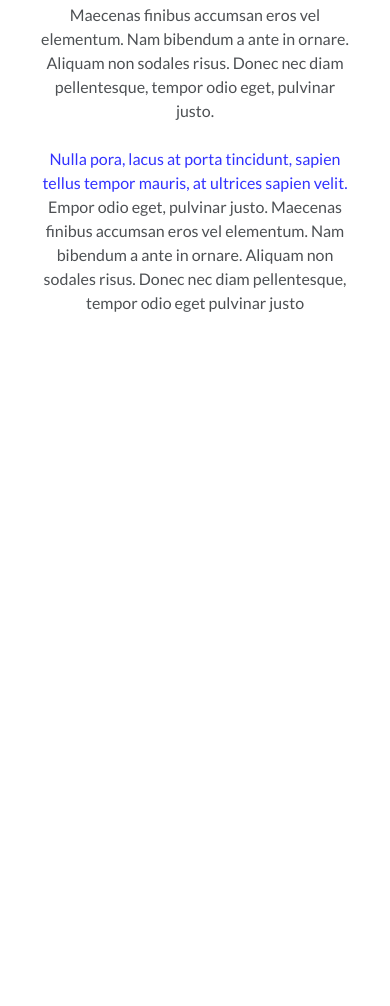
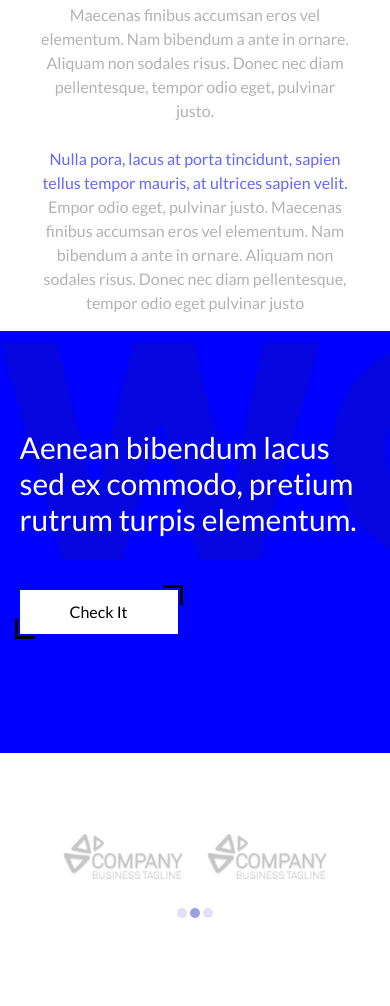
Before and after one commit to TomaszSygut/ClickRay-Recuirement, a plain HTML site: page index.html in a window 390 px wide. Shown: the part 2670-3676 px from the top of the page. Before the commit the page ends 3001 px from the top, so only its background shows below. Drawn offline with nearby package versions, Linux system fonts and the light colour scheme.

Commit message:
next 2 sections/ footer left

```diff
--- a/index.html
+++ b/index.html
@@ -178,8 +178,35 @@
       <h2 class="fourth-section-content-title">Donec nec diam pellentesque, tempor odio eget, pulvinar justo.</h2>
       <p class="fourth-section-content-p">Maecenas finibus accumsan eros vel elementum. Nam bibendum a ante in ornare. Aliquam non sodales risus. Donec nec diam pellentesque, tempor odio eget, pulvinar justo.</p>
       <p class="fourth-section-content-p"><span>Nulla pora, lacus at porta tincidunt, sapien tellus tempor mauris, at ultrices sapien velit.</span> Empor odio eget, pulvinar justo. Maecenas finibus accumsan eros vel elementum. Nam bibendum a ante in ornare. Aliquam non sodales risus. Donec nec diam pellentesque, tempor odio eget pulvinar justo</p>
+  </div>
+  </section>
 
+  <section class="fifth-section-container">
+    <div class="fifth-section-workharder"></div>
+    <div class="fifth-section-layer"></div>
+    <div class="fifth-section-wrapper">
+<div class="fifth-section-content">
+       <h1>Aenean bibendum lacus sed ex commodo, pretium rutrum turpis elementum.</h1>
+       <button>Check It</button>
+      </div>
 
+       <div class="fifth-section-tablet">
+         <img src="IMG/Macbook Air Mockup.png" alt="">
+       </div>
+    </div>
+
+  </section>
+  <section class="sixth-section-container">
+ <div class="logos">
+    <img src="IMG/szarelogo.png" alt="">
+    <img src="IMG/szarelogo.png" alt="">
+    <img src="IMG/szarelogo.png" alt="">
+    <img src="IMG/szarelogo.png" alt="">
+  </div>
+  <div class="dots">
+    <div class="dot"></div>
+    <div class="dot"></div>
+    <div class="dot"></div>
   </div>
   </section>
   <script src="script.js"></script>
--- a/style.css
+++ b/style.css
@@ -159,13 +159,13 @@ html {
 .first-section-dashboard {
     position: absolute;
     z-index: 10;
-    left: 25%;
+    left: 30vw;
     top: 30%;
 }
 
 .first-section-dashboard img {
     border-style: none;
-    max-width: 50vw;
+    max-width: 40vw;
     height: auto;
 }
 
@@ -363,13 +363,14 @@ margin-right: 3vw;
 }
 
 .fourth-section-content-title{
-    width: 40%;
+    width: 30%;
     text-align: center;
 
 }
 .fourth-section-content-p{
-    width: 50%;
-    opacity: 0.8;
+    width: 35%;
+    color: grey;
+    opacity: .5;
     text-align: center;
     margin-top: 2%;
 }
@@ -381,12 +382,98 @@ margin-right: 3vw;
     color: blue;
 }
 
+/* Section 5 */
+.fifth-section-container{
+    height: 50vh;
+    background-color: blue;
+}
+.fifth-section-workharder{
+background-image: url(IMG/Workharder.png);
+width: 100%;
+height: 223px;
+position: absolute;
+margin-top: 2%;
+left: 100px;
+background-repeat: no-repeat;
 
+}
+.fifth-section-wrapper {
+    height: 50vh;
+    display: flex;
+    justify-content: space-around;
+    align-items: center;
+}
+.fifth-section-content{
+width: 30%;
+margin-left: 20%;
+z-index: 10;
 
+}
+.fifth-section-content h1 {
+   font-size: 30px;
+   z-index: 2;
+   padding-bottom: 25px;
+   color: white;
+    }
+.fifth-section-content button {
+    padding: 10px 50px;
+    background-color: white;
+    border: none;
+    outline: none;
+    cursor: pointer;
+    margin: 20px 0;
+    position: relative;
 
+}
+.fifth-section-content button::before{
+    content: "";
+        position: absolute;
+        bottom: -5px;
+        left: -5px;
+        width: 20px;
+        height: 20px;
+        border-left: 3px solid black;
+        border-bottom: 3px solid black;
+}
+.fifth-section-content button::after{
+    content: "";
+    position: absolute;
+    top: -5px;
+    right: -5px;
+    width: 20px;
+    height: 20px;
+    border-right: 3px solid black;
+    border-top: 3px solid black;
+}
+.fifth-section-tablet {
+    transform:translateY(10%);
+    z-index: 2;
+}
 
+.sixth-section-container {
+height: 30vh;
+display: flex;
+flex-direction: column;
+justify-content: center;
+align-items: center;
+
+}
+.logos{
+display: flex;
+justify-content: center;
+align-items: center;
+
+}
+.sixth-section-container img {
+opacity: 0.6;
+max-width:171px;
+max-height: 66px;
+margin-left: 5%;
+margin-right: 5%;
+}
 
 @media screen and (width: 280px) {
+
 
      .third-section-content{
         font-size: 12px;
@@ -400,8 +487,17 @@ margin-right: 3vw;
         .fourth-section-picture{
             width: 35px;
       }
+
+}
+@media screen and (max-width: 400px){
+    .sixth-section-container img {
+        max-width:120px;
+        }
 }
 @media screen and (max-width: 1100px) {
+    .fifth-section-workharder{
+        left: 0px;
+        }
     .second-section-heading{
         width: 65%;
      }
@@ -454,9 +550,70 @@ margin-right: 3vw;
         .third-section-play{
             padding-top: 10px;
         }
+
+        /* section 5 */
+
+
+        .fifth-section-wrapper {
+            height: 50vh;
+            justify-content: center;
+        }
+        .fifth-section-content{
+        width: 40%;
+        margin-left: 0;
+        justify-content: center;
+        }
+        .fifth-section-content h1 {
+           font-size: 35px;
+            }
+        .fifth-section-tablet {
+            display: none;
+        }
+        .sixth-section-container img:nth-child(1), .sixth-section-container img:nth-child(3) {
+            display: none;
+        }
+.dots{
+    margin-top: 5%;
 }
+        .dot{
+            margin-top: 5%;
+            height: 10px;
+            width: 10px;
+            background-color: #bbb;
+            border-radius: 50%;
+            background-color: rgb(93, 93, 209);
+            opacity: 0.2;
+            display: inline-block;
+            }
+            .dot:nth-child(2){
+                opacity: 0.6;
+                }
+}
+@media (max-width: 1400px) and (orientation:landscape){
+    .fifth-section-workharder{
+        left: 0px;
+        }
+}
+@media (max-width: 850px) and (orientation: landscape){
+    /* section 5 */
+    .fifth-section-container{
+        height: 300px;
+    }
 
+    .fifth-section-wrapper {
+        height: 50vh;
+        justify-content: center;
+    }
+    .fifth-section-content{
+    width: 80%;
+    }
+    .fifth-section-content h1 {
+        margin-top: 20%;
+       font-size: 25px;
+        }
+}
 @media (max-width: 1024px) and (orientation: landscape) {
+
     .first-section-wrapper {
         height: 70vh;
     }
@@ -499,9 +656,13 @@ margin-right: 3vw;
         .third-section-play{
             padding-top: 10px;
         }
+
+
+
 }
 
-@media screen and (max-width: 755px) {
+@media screen and (max-width: 800px) {
+
     .second-section-boxes{
         padding-left: 50px;
         padding-right: 50px;
@@ -566,8 +727,8 @@ margin-right: 3vw;
 
         /* section 4 */
         .fourth-section-picture{
-    margin-left: 3vw;
-    margin-right: 3vw;
+         margin-left: 3vw;
+         margin-right: 3vw;
 
 
         }
@@ -592,7 +753,7 @@ margin-right: 3vw;
         }
         .fourth-section-content-p{
             width: 80%;
-            opacity: 0.8;
+            opacity: 0.6;
             text-align: center;
             margin-top: 2%;
         }
@@ -600,4 +761,35 @@ margin-right: 3vw;
         .fourth-section-content-p{
             text-align: center;
         }
+
+        /* section 5 */
+        .fifth-section-wrapper {
+            height: 50vh;
+            justify-content: center;
+        }
+        .fifth-section-content{
+        width: 90%;
+        }
+        .fifth-section-content h1 {
+           font-size: 30px;
+            }
 }
+@media (max-width: 850px) and (orientation:landscape) {
+    .third-section-container{
+        height: 100vh;
+    }
+    .layer2{
+        height: 100vh;
+
+    }
+
+    .third-section-content{
+        width: 100%;
+    }
+    .third-section-john{
+        padding-top: 5px;
+        padding-bottom: 5px;
+
+    }
+
+}
```
Also changed, not shown: IMG/Workharder.png (renamed from IMG/Work harder.png).
